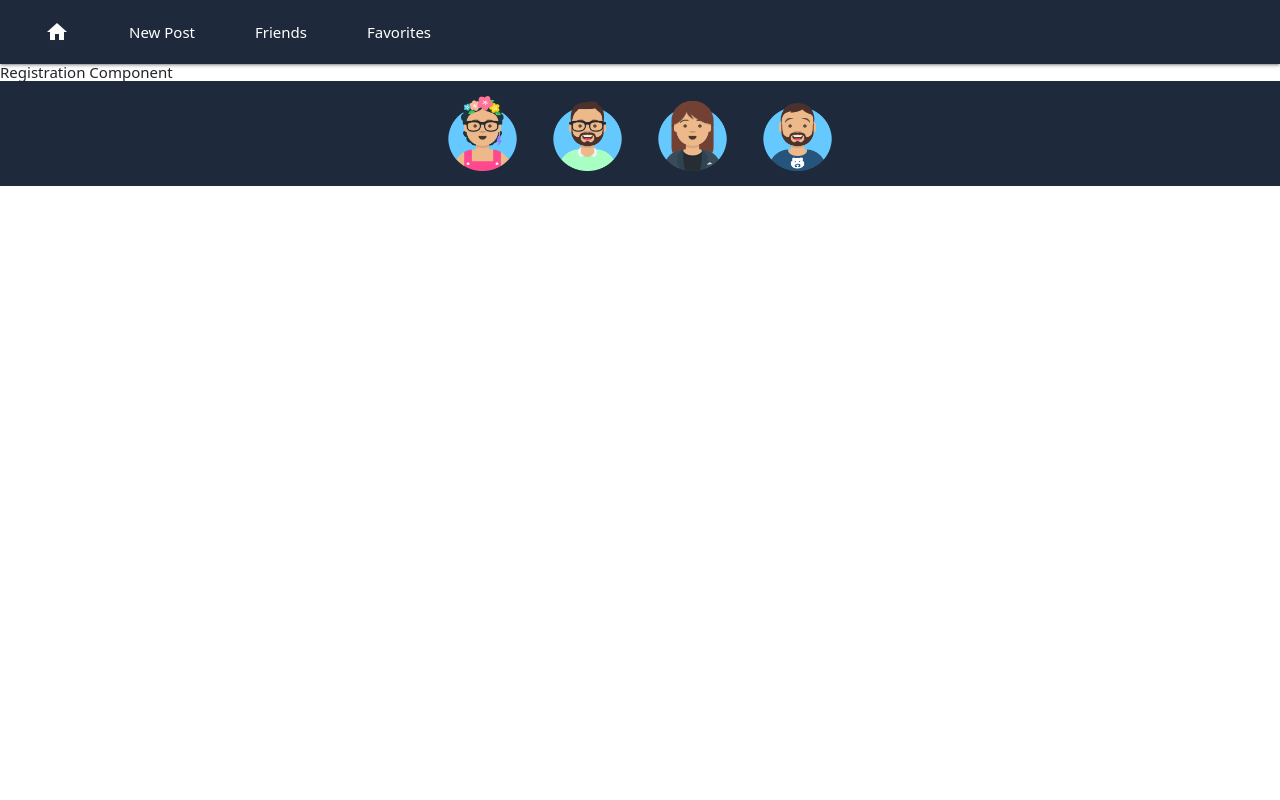
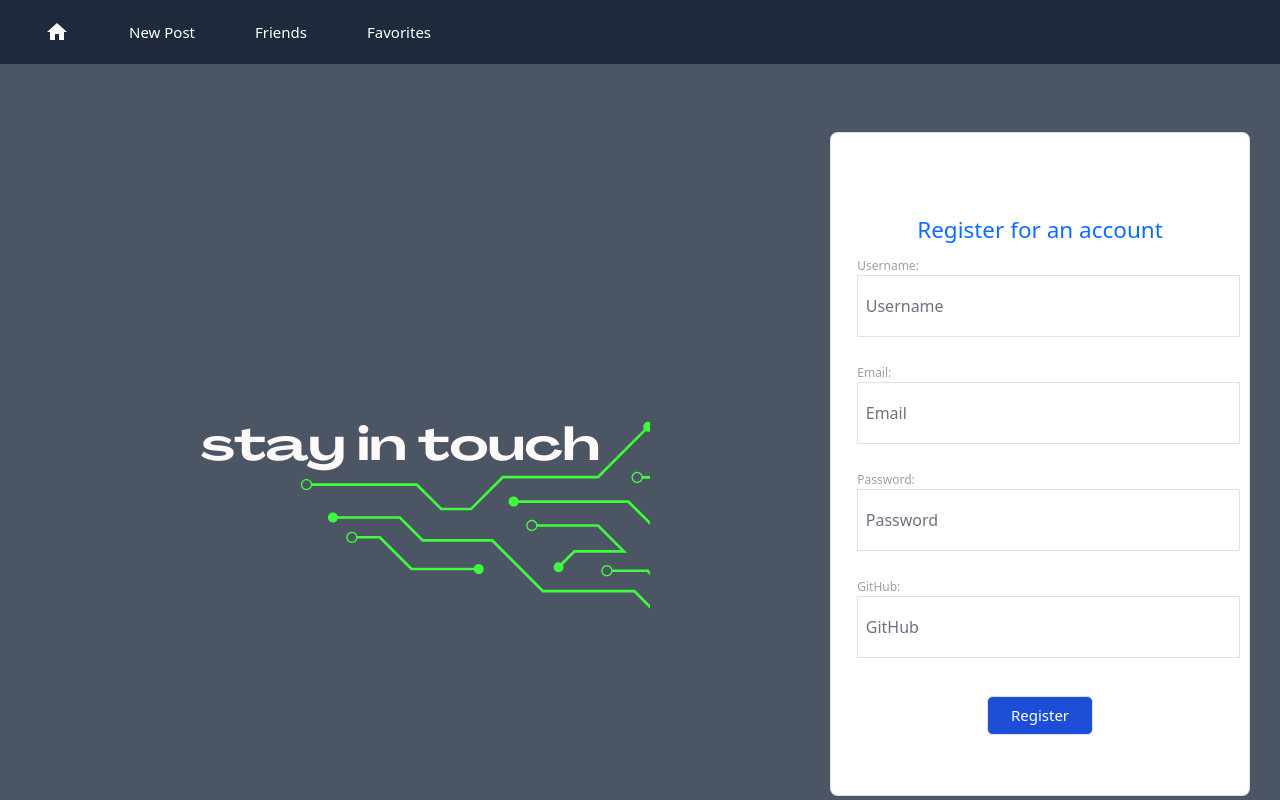
Before and after one commit to GTBCP3G5/Stay-In-Touch-Social-Network, a React (Create React App) app in the folder client/: page /register in a window 1280 px wide. Shown: the top 800 px of the page. Built offline with nearby package versions, Linux system fonts and the light colour scheme.

Commit message:
more work on login/registration functionality

```diff
--- a/client/src/components/Login.jsx
+++ b/client/src/components/Login.jsx
@@ -1,30 +1,21 @@
-import React, { useState, useEffect } from 'react';
+import React, { useState } from 'react';
+import { Link, Navigate } from 'react-router-dom';
 import { useMutation } from '@apollo/client';
 import { LOGIN_USER } from '../utils/mutations';
 import Auth from '../utils/auth';
 
 export default function Login() {
   const [formData, setFormData] = useState({
-    email: '',
-    password: ''
+    username: '',
+    email: ''
   });
 
-  const [showAlert, setShowAlert] = useState(false);
-
-  const [login, { error }] = useMutation(LOGIN_USER);
-
-  useEffect(() => {
-    if (error) {
-      setShowAlert(true);
-    } else {
-      setShowAlert(false);
-    }
-  }, [error]);
+  const [login, { error, data }] = useMutation(LOGIN_USER);
 
   const handleChange = (e) => {
     const { name, value } = e.target;
     setFormData({
-      ...formData.user,
+      ...formData,
       [name]: value
     });
   };
@@ -32,81 +23,59 @@ export default function Login() {
   const handleSubmit = async (e) => {
     e.preventDefault();
 
-    const form = e.currentTarget;
-    if (form.checkValidity() === false) {
-      e.preventDefault();
-      e.stopPropagation();
-    }
-
     try {
       const { data } = await login({
         variables: { ...formData },
       });
 
-      console.log(data);
       Auth.login(data.login.token);
     } catch (err) {
       console.error(err);
     }
 
     setFormData({
-      email: '',
-      password: '',
+      username: '',
+      password: ''
     });
   };
 
   return (
     <figure className="h-screen flex bg-gray-600">
       <img className="object-scale-down" src="logo-2.png" alt="SIT Logo" />
+
       <div className="w-full max-w-md m-auto bg-white rounded-lg border border-primaryBorder shadow-default py-10 px-1">
-        <blockquote className="text-2xl font-medium text-center">
-          <p className="text-lg font-semibold">Stay In Touch!</p>
-        </blockquote>
-
         <div className="text-primary m-6">
           <div className="flex items-center mt-3 justify-center">
             <h1 className="text-2xl font-medium text-primary mt-4 mb-2">
               Login to your account
             </h1>
           </div>
+
+          {Auth.loggedIn() ? (<Navigate to='/home' />)
+
+          : (
+
           <form onSubmit={handleSubmit}>
+            <label className="text-left">Username:</label>
+            <input name="username" type="text" value={formData.username} onChange={handleChange} placeholder="Username" className={"w-full p-2 text-primary border rounded-md outline-none text-sm transition duration-150 ease-in-out mb-4"} />
 
-            <label className="text-left">Username:</label>
-            <input
-              name="username"
-              type="text"
-              value={formData.user.username}
-              onChange={handleChange}
-              placeholder="Username"
-              className={
-                "w-full p-2 text-primary border rounded-md outline-none text-sm transition duration-150 ease-in-out mb-4"
-              }
-            />
             <label>Password:</label>
-            <input
-              name="password"
-              type="password"
-              value={formData.user.password}
-              onChange={handleChange}
-              placeholder="Password"
-              className={
-                "w-full p-2 text-primary border rounded-md outline-none text-sm transition duration-150 ease-in-out mb-4"
-              }
-            />
+            <input name="password" type="password" value={formData.password} onChange={handleChange} placeholder="Password" className={"w-full p-2 text-primary border rounded-md outline-none text-sm transition duration-150 ease-in-out mb-4"} />
+
             <div className="flex items-center mt-3 justify-center">
-              <button
-                className={
-                  "bg-blue-700 hover:bg-blue-500 py-2 px-4 text-md text-white rounded border border-blue focus:outline-none focus:border-black"
-                }
-                value="Login"
-              >
-                Login
-              </button>
+              <button type="submit" style={{ cursor: "pointer" }} className={"bg-blue-700 hover:bg-blue-500 py-2 px-4 text-md text-white rounded border border-blue focus:outline-none focus:border-black"}>Login</button>
             </div>
           </form>
+
+          )}
+
+          {error && (
+            <div className="text-xl font-bold text-red-700 uppercase mt-6 mb-2">{'Incorrect username or password'}</div>
+          )}
+
           <div className="flex items-center mt-3 justify-center">
           <button className={"justify-center text-blue-500 hover:underline"}>
-            Need to register?
+            <Link to="/register">Need to register?</Link>
           </button>
           </div>
         </div>
--- a/client/src/components/Register.jsx
+++ b/client/src/components/Register.jsx
@@ -1,7 +1,90 @@
-import React from 'react';
+import React, { useState } from 'react';
+import { Navigate } from 'react-router-dom';
+import { useMutation } from '@apollo/client';
+import { ADD_USER } from '../utils/mutations';
+import Auth from '../utils/auth';
 
 export default function Register() {
+  const [formData, setFormData] = useState({
+    username: '',
+    email: '',
+    password: '',
+    github: ''
+  });
+
+  const [register, { error, data }] = useMutation(ADD_USER);
+
+  const handleChange = (e) => {
+    const { name, value } = e.target;
+    setFormData({
+      ...formData,
+      [name]: value
+    });
+  };
+
+  const handleSubmit = async (e) => {
+    e.preventDefault();
+
+    try {
+      const { data } = await register({
+        variables: { ...formData },
+      });
+
+      Auth.register(data.register.token);
+    } catch (err) {
+      console.error(err);
+    }
+
+    setFormData({
+      username: '',
+      email: '',
+      password: '',
+      github: ''
+      });
+  };
+
   return (
-    <h1>Registration Component</h1>
-  )
-};
+    <figure className="h-screen flex bg-gray-600">
+      <img className="object-scale-down" src="logo-2.png" alt="SIT Logo" />
+
+      <div className="w-full max-w-md m-auto bg-white rounded-lg border border-primaryBorder shadow-default py-10 px-1">
+        <div className="text-primary m-6">
+          <div className="flex items-center mt-3 justify-center">
+            <h1 className="text-2xl font-medium text-primary mt-4 mb-2">
+              Register for an account
+            </h1>
+          </div>
+
+          {Auth.loggedIn() ? (<Navigate to='/home' />)
+
+          : (
+
+          <form onSubmit={handleSubmit}>
+            <label>Username:</label>
+            <input name="username" type="text" value={formData.username} onChange={handleChange} placeholder="Username" className={"w-full p-2 text-primary border rounded-md outline-none text-sm transition duration-150 ease-in-out mb-4"} />
+
+            <label>Email:</label>
+            <input name="email" type="text" value={formData.email} onChange={handleChange} placeholder="Email" className={"w-full p-2 text-primary border rounded-md outline-none text-sm transition duration-150 ease-in-out mb-4"} />
+
+            <label>Password:</label>
+            <input name="password" type="password" value={formData.password} onChange={handleChange} placeholder="Password" className={"w-full p-2 text-primary border rounded-md outline-none text-sm transition duration-150 ease-in-out mb-4"} />
+
+            <label>GitHub:</label>
+            <input name="github" type="text" value={formData.github} onChange={handleChange} placeholder="GitHub" className={"w-full p-2 text-primary border rounded-md outline-none text-sm transition duration-150 ease-in-out mb-4"} />
+
+            <div className="flex items-center mt-3 justify-center">
+              <button type="submit" style={{ cursor: "pointer" }} className={"bg-blue-700 hover:bg-blue-500 py-2 px-4 text-md text-white rounded border border-blue focus:outline-none focus:border-black"}>Register</button>
+            </div>
+          </form>
+
+          )}
+
+          {error && (
+            <div className="text-xl font-bold text-red-700 text-center uppercase mt-6 mb-2">{'Username, email, password, and/or github is invalid.'}</div>
+          )}
+
+        </div>
+      </div>
+    </figure>
+  );
+}
--- a/client/src/utils/mutations.js
+++ b/client/src/utils/mutations.js
@@ -1,8 +1,8 @@
 import { gql } from "@apollo/client";
 
 export const LOGIN_USER = gql`
-	mutation login($email: String!, $password: String!) {
-		login(email: $email, password: $password) {
+	mutation login($username: String!, $password: String!) {
+		login(username: $username, password: $password) {
 			token
 			user {
 				_id
@@ -13,8 +13,8 @@ export const LOGIN_USER = gql`
 `;
 
 export const ADD_USER = gql`
-	mutation addUser($username: String!, $email: String!, $password: String!) {
-		addUser(username: $username, email: $email, password: $password) {
+	mutation addUser($username: String!, $email: String!, $password: String!, $github: String!) {
+		addUser(username: $username, email: $email, password: $password, github: $github) {
 			token
 			user {
 				_id
```
